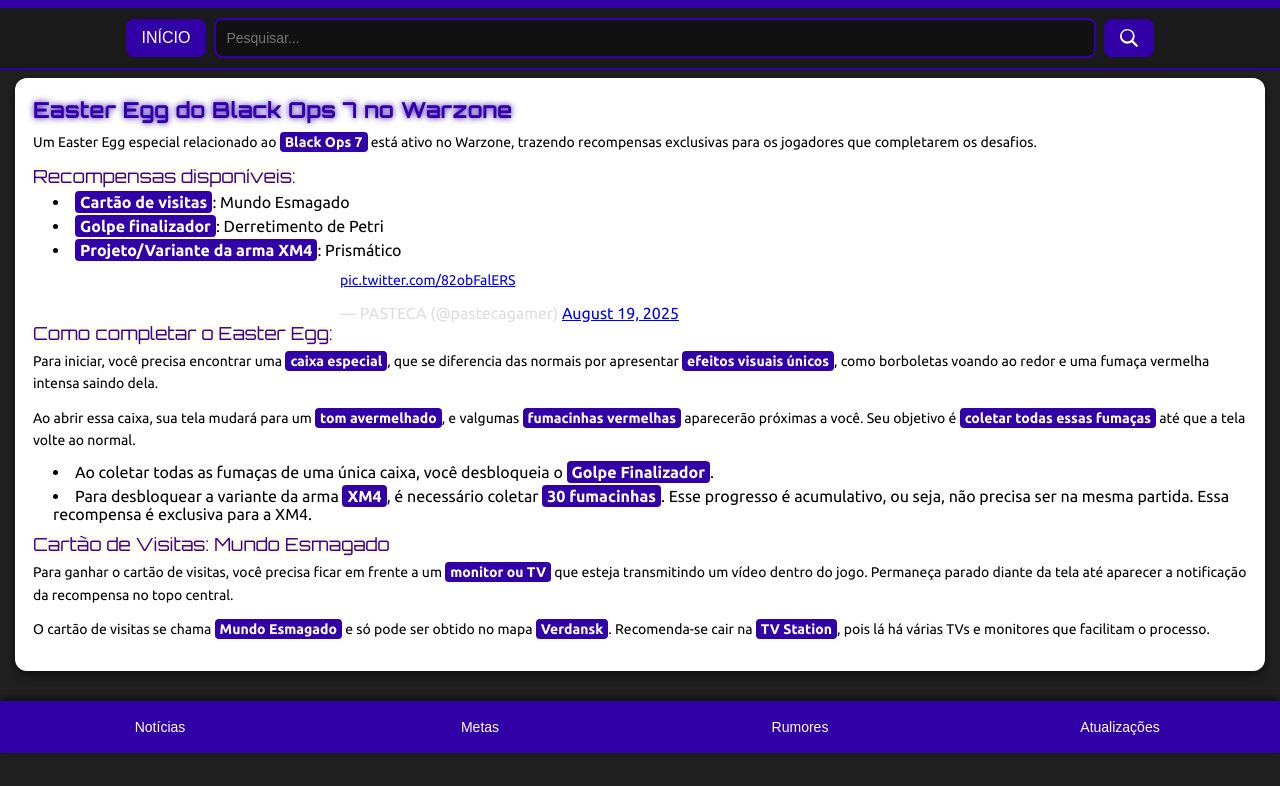
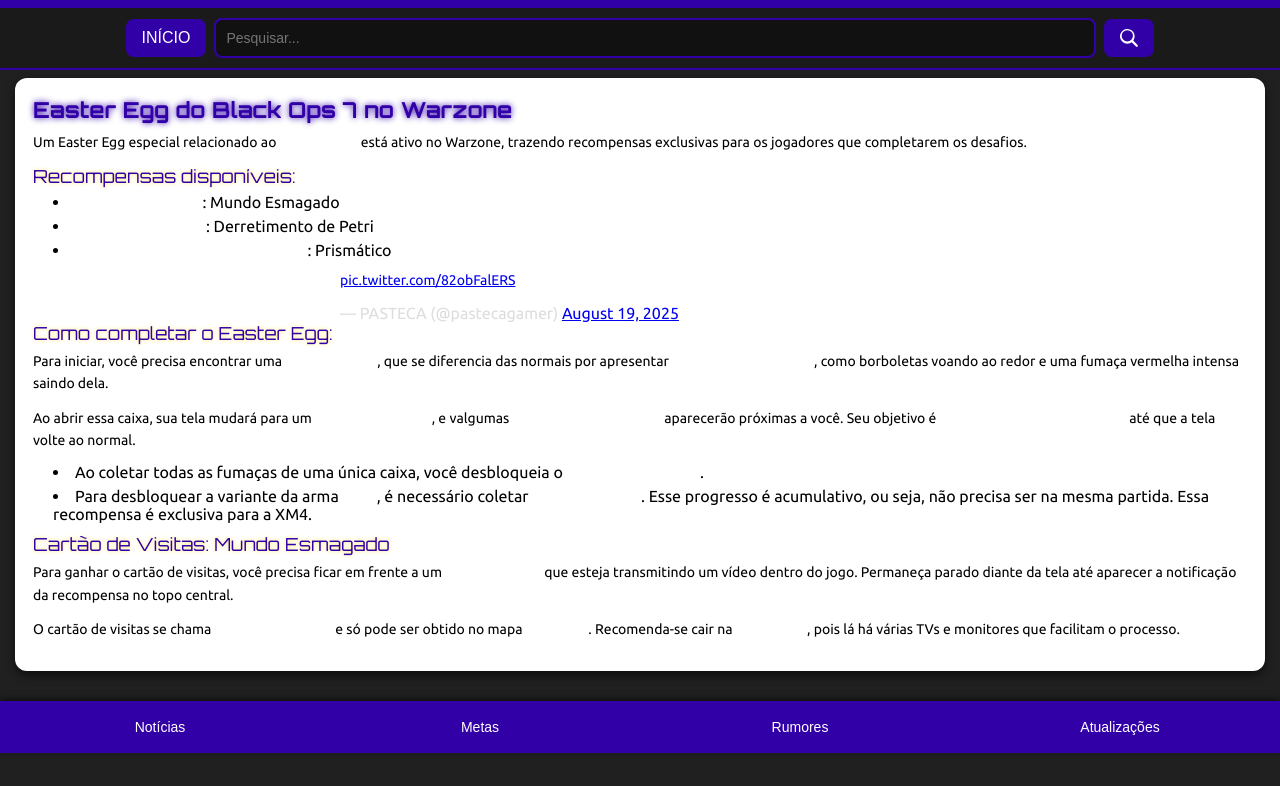
Before and after one commit to pasteca/CentralGame, a plain HTML site: page index.html in a window 1280 px wide. Shown: the part 47-833 px from the top of the page. Drawn offline with Linux system fonts and the light colour scheme.

Commit message:
Update style.css

```diff
--- a/style.css
+++ b/style.css
@@ -229,14 +229,14 @@ p {
 }
 
 
-/* Negrito */
 strong {
-    color: #ffffff;
-    font-weight: 700;
-    background: linear-gradient(90deg, #3200a7, #3200a7);
-    padding: 2px 5px;
-    border-radius: 4px;
+    color: #ffffff; /* ou a cor que quiser */
+    font-weight: 700; /* mantém o negrito */
+    background: none; /* remove o fundo */
+    padding: 0;       /* remove o espaçamento extra */
+    border-radius: 0; /* remove cantos arredondados */
 }
+
 
 /* Imagens dentro dos posts */
 .post img {
```
